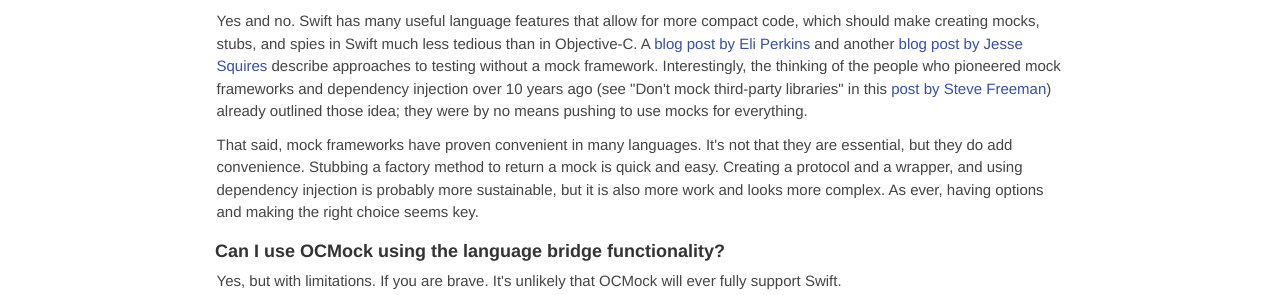
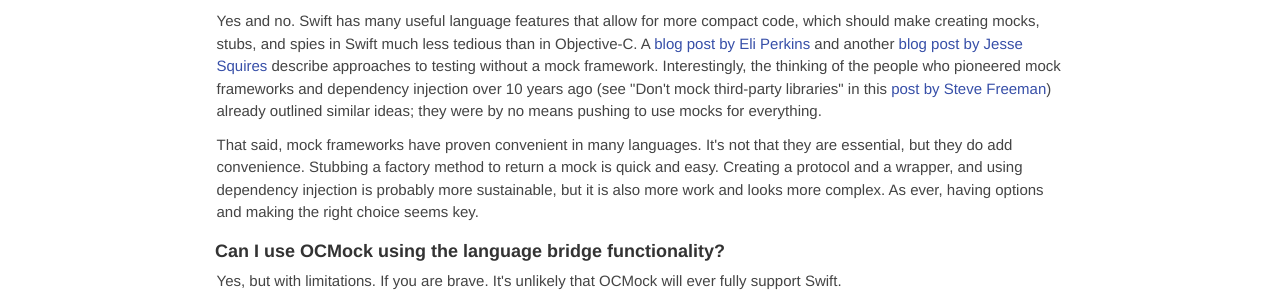
Before and after one commit to erikdoe/ocmock, a Jekyll site: the page built from swift.html, in a window 1280 px wide and 900 px high. Shown: the part 424-719 px from the top of the window. Built offline with Jekyll 4.4.1, drawn with Linux system fonts in a browser that asks for light colours; comment, search, counter and statistics services are not loaded.

Commit message:
Fixed grammar.

```diff
--- a/swift.html
+++ b/swift.html
@@ -24,7 +24,7 @@ comments: true
 
 <h3>Do I even need a mock framework for Swift?</h3>
 
-<p>Yes and no. Swift has many useful language features that allow for more compact code, which should make creating mocks, stubs, and spies in Swift much less tedious than in Objective-C. A <a href="http://blog.eliperkins.me/mocks-in-swift-via-protocols">blog post by Eli Perkins</a> and another <a href="http://www.jessesquires.com/testing-without-ocmock/">blog post by Jesse Squires</a> describe approaches to testing without a mock framework. Interestingly, the thinking of the people who pioneered mock frameworks and dependency injection over 10 years ago (see "Don't mock third-party libraries" in this <a href="http://www.mockobjects.com/2007/04/test-smell-everything-is-mocked.html">post by Steve Freeman</a>) already outlined those idea; they were by no means pushing to use mocks for everything.
+<p>Yes and no. Swift has many useful language features that allow for more compact code, which should make creating mocks, stubs, and spies in Swift much less tedious than in Objective-C. A <a href="http://blog.eliperkins.me/mocks-in-swift-via-protocols">blog post by Eli Perkins</a> and another <a href="http://www.jessesquires.com/testing-without-ocmock/">blog post by Jesse Squires</a> describe approaches to testing without a mock framework. Interestingly, the thinking of the people who pioneered mock frameworks and dependency injection over 10 years ago (see "Don't mock third-party libraries" in this <a href="http://www.mockobjects.com/2007/04/test-smell-everything-is-mocked.html">post by Steve Freeman</a>) already outlined similar ideas; they were by no means pushing to use mocks for everything.
 
 <p>	That said, mock frameworks have proven convenient in many languages. It's not that they are essential, but they do add convenience. Stubbing a factory method to return a mock is quick and easy. Creating a protocol and a wrapper, and using dependency injection is probably more sustainable, but it is also more work and looks more complex. As ever, having options and making the right choice seems key.
 
```
